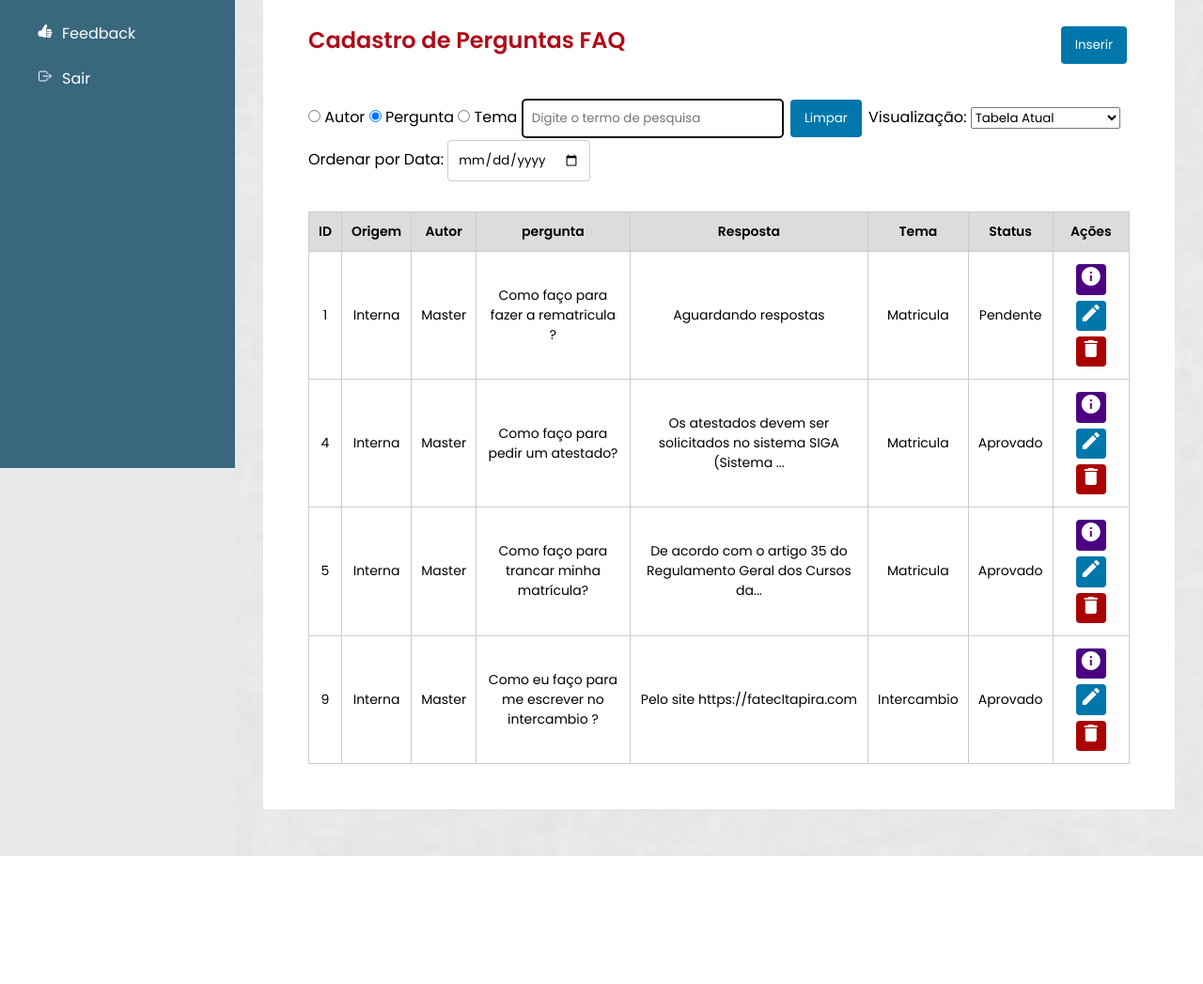
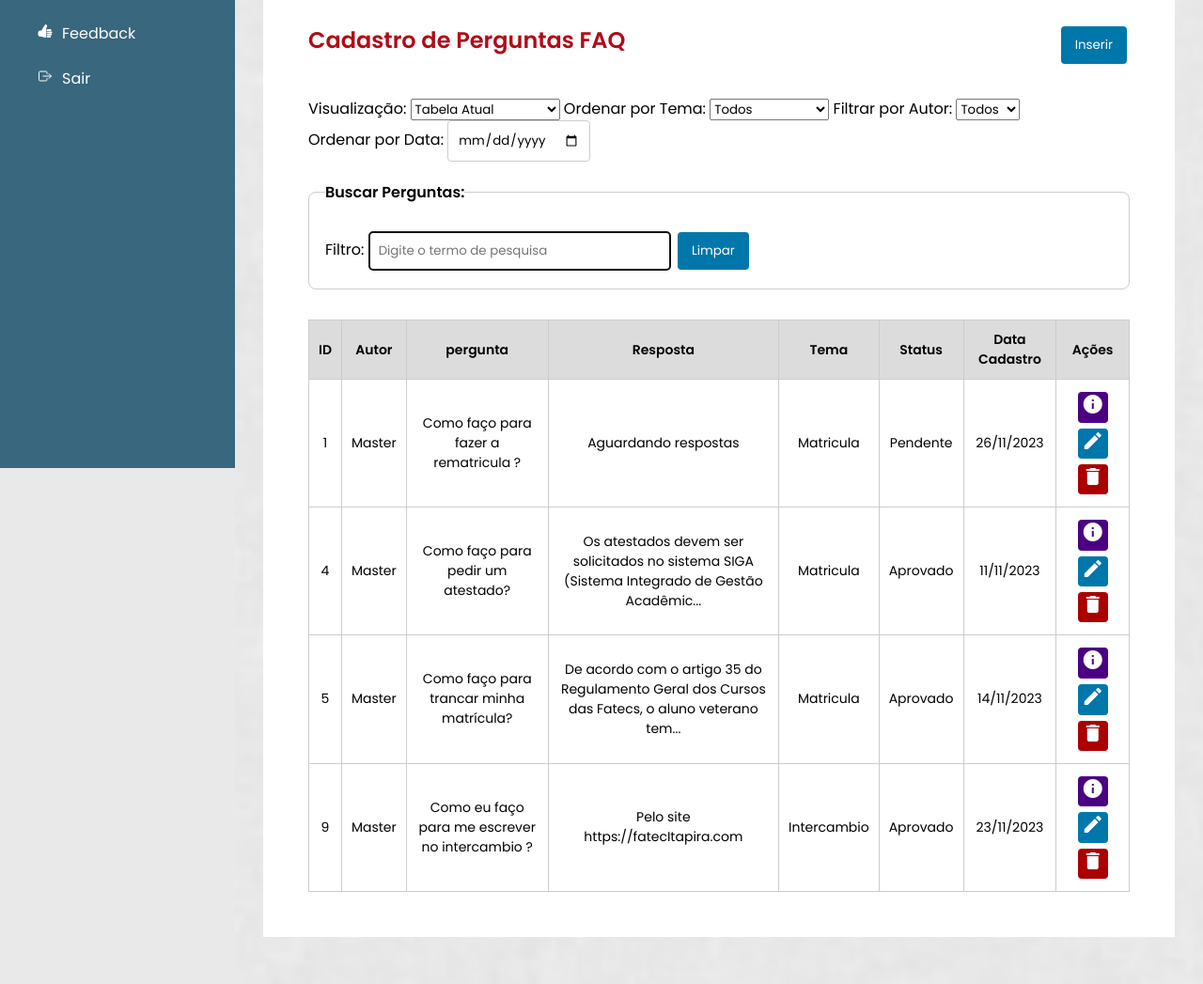
Before and after one commit to Iagooalmeida/Interdisciplinar, a PHP site: page /painelAdmin.php in a window 1280 px wide. Shown: the part 402-1449 px from the top of the page at 94% size. Before the commit the page ends 1313 px from the top, so only its background shows below. Run offline with PHP 8.4, Linux system fonts and the light colour scheme; the visitor is signed in with stand-in values (Sample User, id 1); data comes from the database, SQL or seed files in the repository; some libraries are stand-ins or nearby versions.

Commit message:
Alteração nos Filtros das perguntas

```diff
--- a/Class/Usuario.php
+++ b/Class/Usuario.php
@@ -26,6 +26,27 @@ class Usuario
             return [];
         }
     }
+
+    public function listarAutores()
+    {
+        try {
+            $sql = "SELECT DISTINCT Autor FROM perguntas";
+            $stmt = $this->conn->query($sql);
+
+            if ($stmt) {
+                // Retorna os resultados como um array associativo
+                return $stmt->fetchAll(PDO::FETCH_COLUMN);
+            } else {
+                throw new Exception("Erro ao executar a consulta SQL");
+            }
+        } catch (Exception $e) {
+            // Trate o erro conforme necessário (ex: log, exibir mensagem, etc.)
+            error_log("Erro ao listar autores: " . $e->getMessage());
+            return [];
+        }
+    }
+
+
 
     private function limparInput($data)
     {
--- a/css/format.css
+++ b/css/format.css
@@ -271,6 +271,12 @@ textarea#resposta {
   font-size: 24px;
 }
 
+.resposta-col {
+  max-width: 500px;
+  overflow: hidden;
+  text-overflow: ellipsis;
+}
+
 /* CSS para o modal */
 .modal {
   display: none;
@@ -364,3 +370,27 @@ td ion-icon:hover {
 .auto {
   width: 3px;
 }
+
+@media (max-width: 768px) {
+  .auto {
+    width: 100%;
+  }
+}
+
+fieldset {
+  max-width: 100%;  /* Preenche a largura inteira da tela */
+  margin: 20px 0;  /* Adiciona espaçamento acima e abaixo do fieldset */
+  padding: 17px;  /* Adiciona espaçamento interno ao conteúdo do fieldset */
+  border: 1px solid #ccc;  /* Adiciona uma borda ao redor do fieldset */
+  border-radius: 8px;  /* Adiciona bordas arredondadas ao fieldset */
+}
+
+/* Estilizando a legenda (opcional) */
+legend {
+  font-weight: bold;  /* Deixa a legenda em negrito */
+  margin-bottom: 10px;  /* Adiciona espaçamento abaixo da legenda */
+}
+
+#filtroInput {
+  width: 300px;  /* Ajuste o valor conforme necessário */
+}
--- a/js/filtroPerguntas.js
+++ b/js/filtroPerguntas.js
@@ -12,7 +12,15 @@ function limparFiltro() {
 
 $(document).ready(function () {
     // Adiciona eventos de mudança e entrada nos elementos de entrada
-    $('input[name="filtro"], #filtroInput, #visualizacao').on("change input", function () {
+    $('input[name="filtro"], #filtroInput, #visualizacao, #ordenarTema').on("change input", function () {
+        aplicarFiltro();
+    });
+
+    $("#filtroAutor").on("change", function () {
+        aplicarFiltro();
+    });
+
+    $("#ordenarData").on("change", function () {
         aplicarFiltro();
     });
 
@@ -41,6 +49,19 @@ $(document).ready(function () {
         var filtro = $('input[name="filtro"]:checked').val();
         var termo = $("#filtroInput").val().toLowerCase();
         var visualizacao = $("#visualizacao").val();
+        var dataFiltro = $("#ordenarData").val();
+        var temaFiltro = $("#ordenarTema").val();
+        var filtroAutor = $("#filtroAutor").val();
+
+        var dataFormatada = dataFiltro.split('-').reverse().join('/');
+
+        // console.log("Filtro:", filtro);
+        // console.log("Termo:", termo);
+        // console.log("Visualização:", visualizacao);
+        // console.log("Data Filtro:", dataFiltro);
+        // console.log("Tema Filtro:", temaFiltro);
+        // console.log("Filtro Autor:", filtroAutor);
+
 
         // Filtra as linhas da tabela com base na opção selecionada
         $("table tbody tr").each(function () {
@@ -53,23 +74,41 @@ $(document).ready(function () {
                 case "pergunta":
                     colunaTexto = $(this).find("td:eq(3)").text(); // Coluna Pergunta
                     break;
-                case "tema":
-                    colunaTexto = $(this).find("td:eq(5)").text(); // Coluna Tema
-                    break;
             }
 
             // Remove espaços em branco extras no início e no final
             colunaTexto = colunaTexto.trim();
             termo = termo.trim();
 
+            // Identifica a posição da coluna de data dinamicamente
+            var indexColunaData = $(this).find("td:contains('/20')").index();
+
             // Verifica se o termo de pesquisa está contido em qualquer parte da string
             if (contemTermo(colunaTexto, termo) && atendeCondicaoVisualizacao($(this), visualizacao)) {
-                $(this).show();
+                // Verifica se a data está dentro do filtro, se aplicável
+                if (dataFormatada === "" || $(this).find("td:eq(" + indexColunaData + ")").text().trim() === dataFormatada) {
+                    // Verifica se o tema está dentro do filtro, se aplicável
+                    if (temaFiltro === "todos" || $(this).find("td:eq(5)").text().trim() === temaFiltro) {
+                        // Verifica se o autor está dentro do filtro, se aplicável
+                        if (filtroAutor === "todos" || $(this).find("td:eq(2)").text().trim() === filtroAutor) {
+                            $(this).show();
+                        } else {
+                            $(this).hide();
+                        }
+                    } else {
+                        $(this).hide();
+                    }
+                } else {
+                    $(this).hide();
+                }
             } else {
                 $(this).hide();
             }
         });
     }
+
+
+
 
     // Função para verificar se um termo está contido em qualquer parte da string
     function contemTermo(texto, termo) {
@@ -93,5 +132,4 @@ $(document).ready(function () {
                 return true;
         }
     }
-
-  });
+});
--- a/painelAdmin.php
+++ b/painelAdmin.php
@@ -1,6 +1,10 @@
 <?php
 require_once 'Class/Perguntas.php';
 require_once 'conexao.php';
+require_once 'Class/Usuario.php'; // Certifique-se de ter o caminho correto para a classe Usuario
+$usuario = new Usuario($conn);
+$autores = $usuario->listarAutores(); // Certifique-se de ter um método adequado na classe Usuario para listar os autores
+
 // Inicie a sessão
 session_start();
 
@@ -159,21 +163,8 @@ foreach ($resultado as $row) {
                 <a href="Views/cadastrarPergunta.php"><button>Inserir</button></a>
             </div>
 
-            <div style='display: flex; outline: none;' class="filtro">
+            <div class="filtro">
                 <form id="filtroForm">
-
-                    <input type="radio" id="filtroAutor" name="filtro" value="autor">
-                    <label for="filtroAutor">Autor</label>
-
-                    <input type="radio" id="filtroPergunta" name="filtro" value="pergunta" checked>
-                    <label for="filtroPergunta">Pergunta</label>
-
-                    <input type="radio" id="filtroTema" name="filtro" value="tema">
-                    <label for="filtroTema">Tema</label>
-
-                    <input type="text" autofocus id="filtroInput" placeholder="Digite o termo de pesquisa">
-
-                    <button type="button" onclick="limparFiltro()">Limpar</button>
 
                     <label style="display: inline-block;" for="visualizacao">Visualização:
                         <select id="visualizacao" name="visualizacao">
@@ -185,8 +176,43 @@ foreach ($resultado as $row) {
                         </select>
                     </label>
 
-                    <label for="ordenarData">Ordenar por Data:</label>
-                    <input type="date" id="ordenarData" name="ordenarData" placeholder="Escolha uma data">
+                    <label style="display: inline-block;" for="ordenarTema">
+                        Ordenar por Tema:
+                        <select id="ordenarTema" name="ordenarTema">
+                            <option value="todos">Todos</option>
+                            <?php foreach ($tema as $key => $value) : ?>
+                                <option value="<?php echo $value; ?>"><?php echo $value; ?></option>
+                            <?php endforeach; ?>
+                        </select>
+                    </label>
+
+                    <label style="display: inline-block;" for="filtroAutor">
+                        Filtrar por Autor:
+                        <select id="filtroAutor" name="filtroAutor">
+                            <option value="todos">Todos</option>
+                            <?php foreach ($autores as $autor) : ?>
+                                <option value="<?php echo $autor; ?>"><?php echo $autor; ?></option>
+                            <?php endforeach; ?>
+                        </select>
+                    </label>
+
+
+
+                    <label style="display: inline-block;" for="ordenarData">Ordenar por Data:
+                        <input type="date" id="ordenarData" name="ordenarData" placeholder="Escolha uma data">
+                    </label>
+
+                        <fieldset>
+                            <legend>Buscar Perguntas:</legend>
+
+                            <input style="display: none;" type="radio" id="filtroPergunta" name="filtro" value="pergunta" checked>
+                            <label for="filtroPergunta">Filtro: </label>
+
+                            <input type="text" autofocus id="filtroInput" placeholder="Digite o termo de pesquisa">
+
+                        <button type="button" onclick="limparFiltro()">Limpar</button>
+                    </fieldset>
+
 
                 </form>
             </div>
@@ -196,24 +222,30 @@ foreach ($resultado as $row) {
                     <thead>
                         <tr>
                             <th>ID</th>
-                            <th>Origem</th>
+                            <th style="display: none;">Origem</th>
                             <th>Autor</th>
                             <th>pergunta</th>
                             <th>Resposta</th>
                             <th>Tema</th>
                             <th>Status</th>
+                            <th >Data Cadastro</th> <!-- Coluna invisível para a data -->
                             <th>Ações</th>
                         </tr>
                     </thead>
                     <?php foreach ($perguntas as $lista): ?>
                         <tr>
                             <td><?php echo $lista['idPerguntas']; ?></td>
-                            <td><?php echo $lista['Origem'] ?></td>
+                            <td style="display: none;"><?php echo $lista['Origem'] ?></td>
                             <td><?php echo $lista['Autor'] ?></td>
                             <td><?php echo $lista['ConteudoPergunta'] ?></td>
-                            <td><?php echo substr($lista['Resposta'], 0, 60) . (strlen($lista['Resposta']) > 60 ? '...' : ''); ?></td>
+                            <td class="resposta-col">
+                                <?php echo substr($lista['Resposta'], 0, 90) . (strlen($lista['Resposta']) > 90 ? '...' : ''); ?>
+                            </td>
                             <td><?php echo $lista['NomeTema']; ?></td>
                             <td><?php echo $lista['Status'] ?></td>
+                            <td class="data-col"><?php echo date('d/m/Y', strtotime($lista['DataSubmissao'])); ?></td>
+
+
                             <td>
                                 <a href="#" class="detalhes-btn" data-id="<?php echo $lista['idPerguntas']; ?>" title="Detalhes">
                                     <i style="background: indigo;" class="edit material-icons">info</i>
```
Lines whose indentation alone changed are shown as unchanged.
